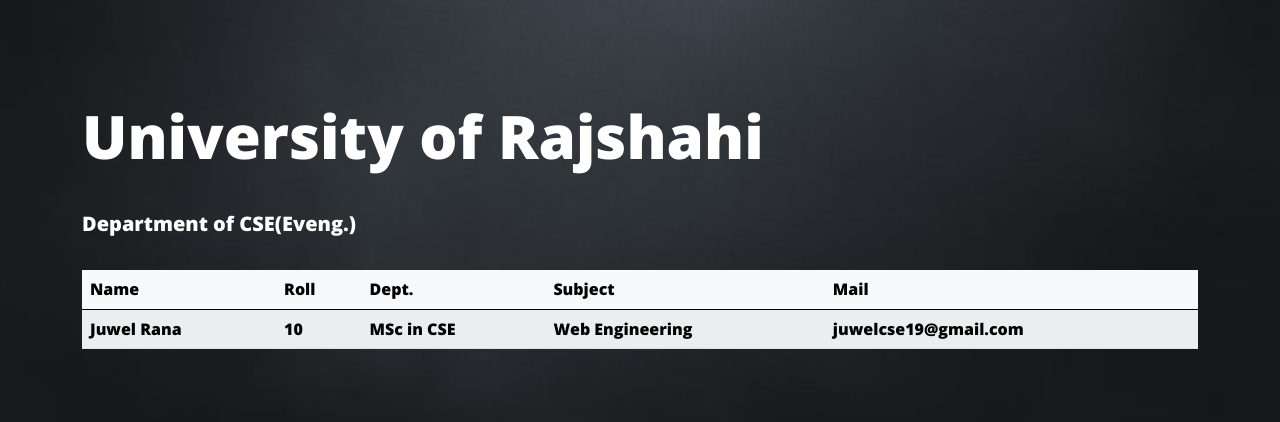
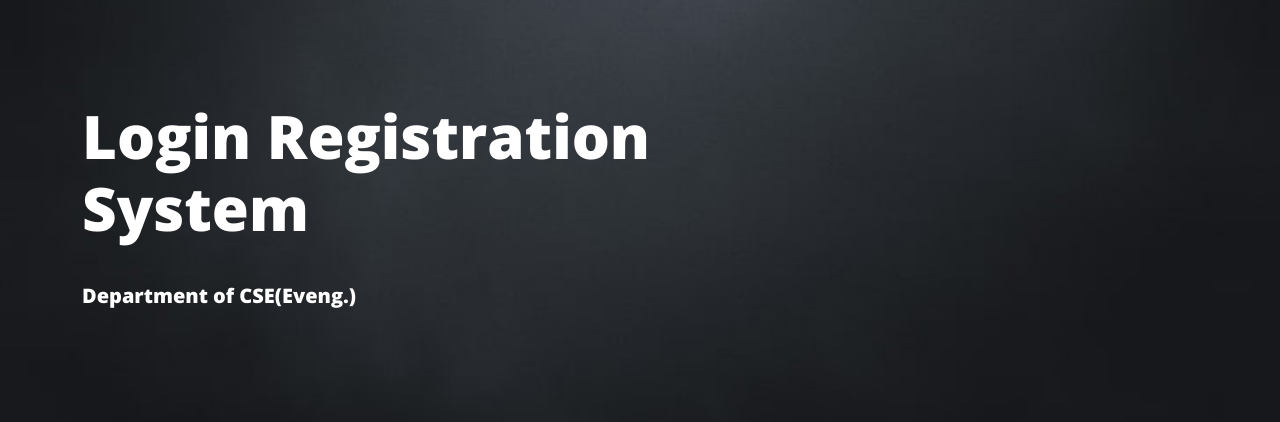
Before and after one commit to Faisal201/django-registration-04, a Django app: template users/templates/users/home.html in a window 1280 px wide. Shown: the part 116-538 px from the top of the page. Run offline with Django 4.2, Linux system fonts and the light colour scheme; the template is opened without the code that fills it, so the values that code supplies are empty; parts of the project's set-up code (start-up, migrations or seed data) failed here and were passed over.

Commit message:
Update home.html

```diff
--- a/users/templates/users/home.html
+++ b/users/templates/users/home.html
@@ -5,31 +5,10 @@
     <div class="container">
             <div class="row g-0">
                 <div class="col-sm-6 col-md-8" id="header-text">
-                  <h1 id="header-h1">University of Rajshahi </h1>
+                  <h1 id="header-h1">Login Registration System</h1>
                   <p id="header-paragraph">Department of CSE(Eveng.)</p>
 <!--                  <a class="btn" style="color: white; background-color: #fd5e14;"type="submit" id="body-link-row">Discover More</a>-->
                 </div>
-
-                <table class="table table-striped table-light mt-3">
-                  <thead>
-                    <tr>
-                      <th scope="col">Name</th>
-                      <th scope="col">Roll</th>
-                      <th scope="col">Dept.</th>
-                      <th scope="col">Subject</th>
-                      <th scope="col">Mail</th>
-                    </tr>
-                  </thead>
-                  <tbody>
-                    <tr>
-                      <td>Juwel Rana</td>
-                      <td>10</td>
-                      <td>MSc in CSE</td>
-                      <td>Web Engineering</td>
-                      <td>juwelcse19@gmail.com</td>
-                    </tr>
-                  </tbody>
-                </table>
               </div>
     </div>
 {% endblock content %}
```
